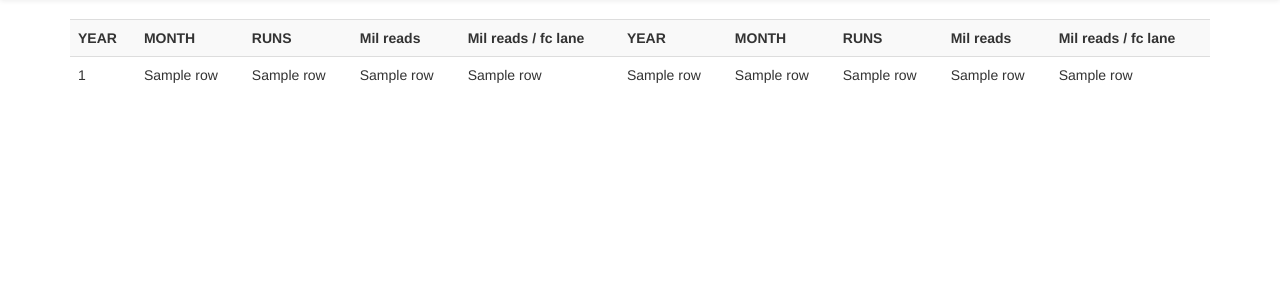
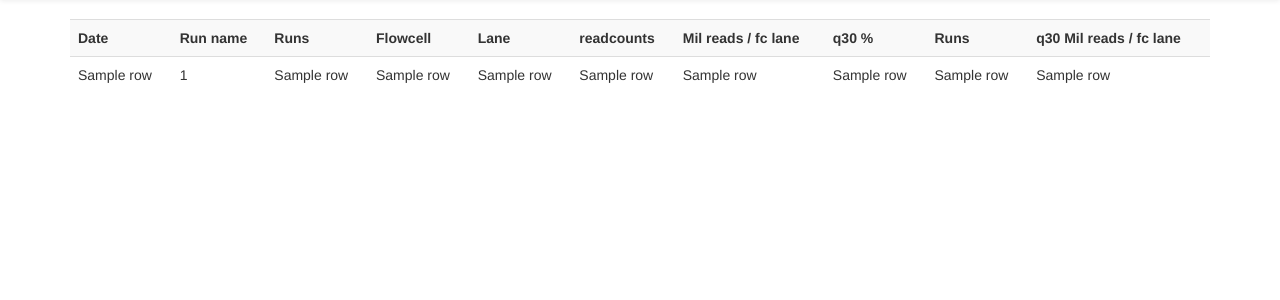
Before and after one commit to Clinical-Genomics/clinstatweb, a Python web app: template clinstat/core/templates/q30.html in a window 1280 px wide. Shown: the part 51-351 px from the top of the page. Run offline with Jinja, Linux system fonts and the light colour scheme; the template is opened without the code that fills it: most values are stand-ins (such as "Sample title", 1, 10 or a date in 2020); some libraries are stand-ins or nearby versions.

Commit message:
Named the q30 page table headers better

```diff
--- a/clinstat/core/templates/q30.html
+++ b/clinstat/core/templates/q30.html
@@ -1,21 +1,22 @@
 {%extends 'base.html' %}
 {% block title %}Run stats{% endblock title %}
 {% block main %}
-<table class="table table-striped"
+<table class="table table-striped">
     <tr>
-        <th>YEAR</th>
-        <th>MONTH</th>
-        <th>RUNS</th>
-        <th>Mil reads</th>
+        <th>Date</th>
+        <th>Run name</th>
+        <th>Runs</th>
+        <th>Flowcell</th>
+        <th>Lane</th>
+        <th>readcounts</th>
         <th>Mil reads / fc lane</th>
-        <th>YEAR</th>
-        <th>MONTH</th>
-        <th>RUNS</th>
-        <th>Mil reads</th>
-        <th>Mil reads / fc lane</th>
+        <th>q30 %</th>
+        <th>Runs</th>
+        <th>q30 Mil reads / fc lane</th>
     </tr>
     {% for row in out %}
     <tr>
+        <td>{{ row[9] }}</td>
         <td>{{ row[0] }}</td>
         <td>{{ row[1] }}</td>
         <td>{{ row[2] }}</td>
@@ -25,7 +26,6 @@
         <td>{{ row[6] }}</td>
         <td>{{ row[7] }}</td>
         <td>{{ row[8] }}</td>
-        <td>{{ row[9] }}</td>
     </tr>
     {% endfor %}
 </table>
--- a/clinstat/core/views.py
+++ b/clinstat/core/views.py
@@ -81,7 +81,7 @@ def q30():
         else:
             fcq30 = 0
         rows.append(
-            (row[8], row[0], row[1], row[2], row[3], row[4], row[5], "{0:.2f}".format(fcq30), row[7], "{0:.2f}".format(float(row[5])*float(fcq30)/100) )
+            (row[0], row[1], row[2], row[3], row[4], row[5], "{0:.2f}".format(fcq30), row[7], "{0:.2f}".format(float(row[5])*float(fcq30)/100), row[8] )
         )
 
     return dict(out=rows)
```
